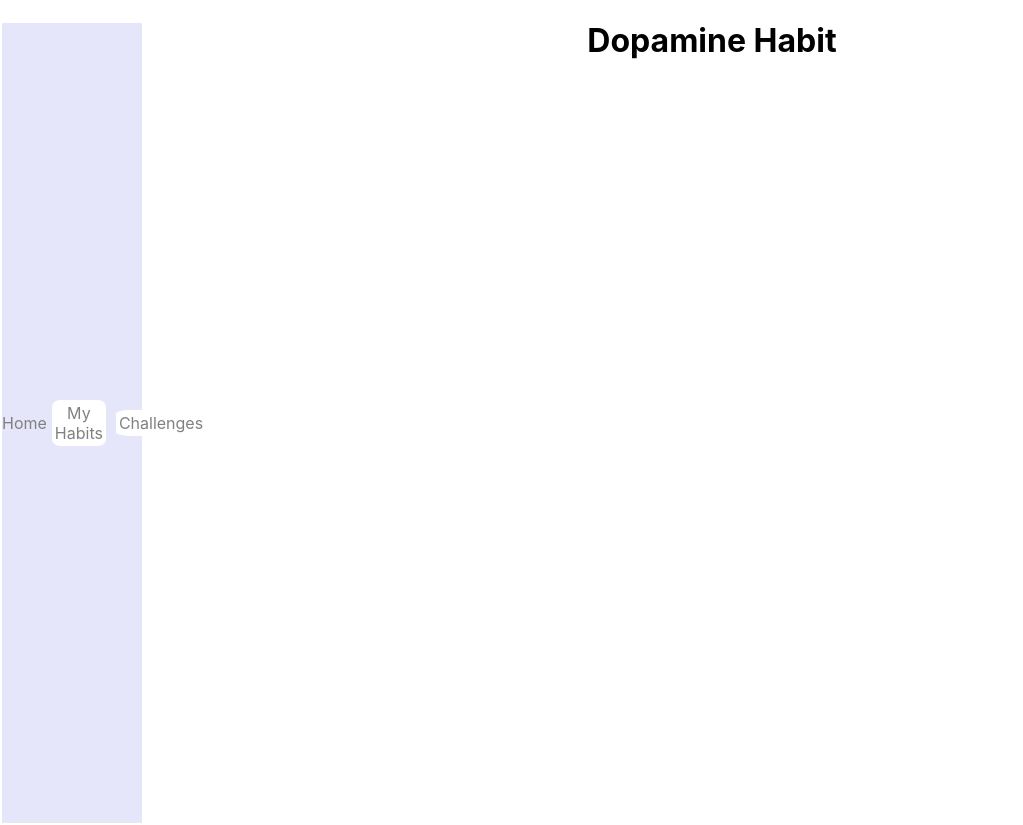
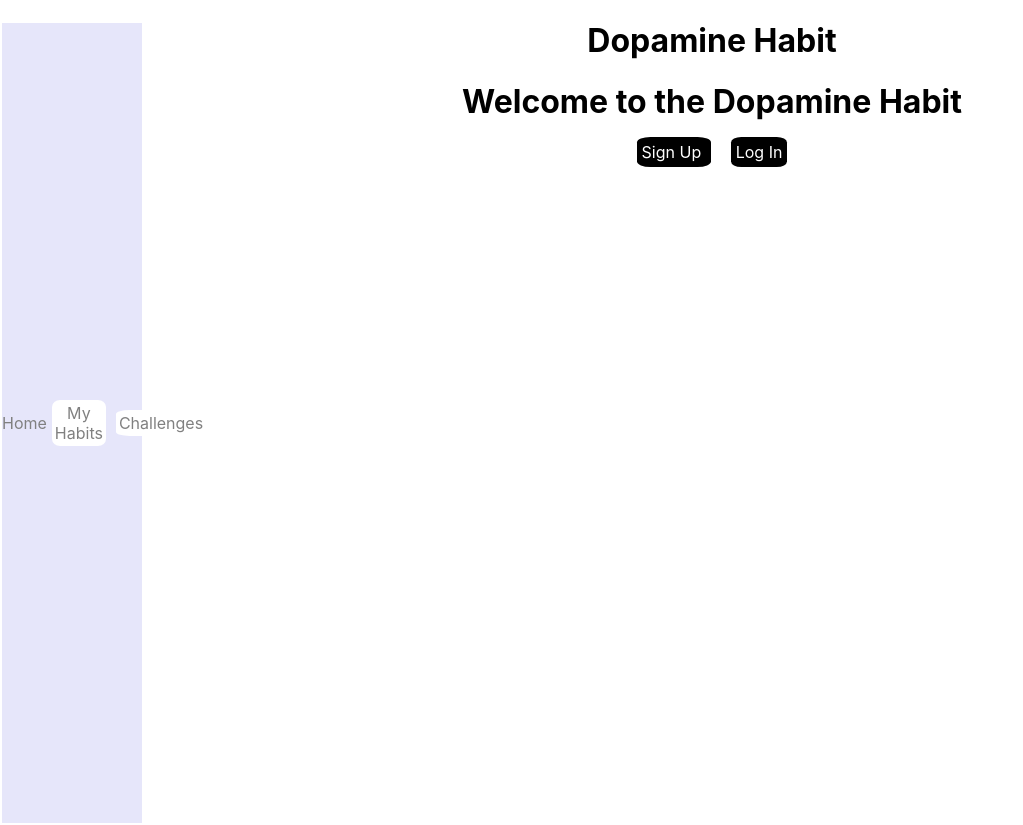
Before and after one commit to Shania810/dopamine-habit-client, a React (Create React App) app: page / in a window 1280 px wide. Shown: the whole page, without its empty margins (0-1023 px from the left). Built offline with nearby package versions, Linux system fonts and the light colour scheme.

Commit message:
add home page and routes

```diff
--- a/src/App.js
+++ b/src/App.js
@@ -6,6 +6,7 @@ import Signup from './pages/Signup'
 import Login from './pages/Login'
 import { NavBar } from './components/NavBar.js'
 import { NewHabit } from './components/NewHabit'
+import { Home } from './pages/Home'
 
 function App() {
   return (
@@ -13,6 +14,7 @@ function App() {
       <NavBar />
       <h1>Dopamine Habit</h1>
       <Routes>
+        <Route path="/" element=<Home /> />
         <Route path="/signup" element=<Signup /> />
         <Route path="/login" element=<Login /> />
         <Route path="/habit" element=<Habit /> />
--- a/src/components/commons.js
+++ b/src/components/commons.js
@@ -14,8 +14,8 @@ export const NavButton = styled(Link)`
   text-decoration: none;
   padding: 3px;
   margin: 5px;
+  border: 0.5 solid black;
   border-radius: 15%;
-  border: 0.5 solid black;
   color: gray;
   background-color: white;
 `
@@ -23,3 +23,12 @@ export const Anchor = styled(Link)`
   text-decoration: none;
   color: gray;
 `
+export const Button = styled(Link)`
+  text-decoration: none;
+  padding: 5px;
+  margin: 10px;
+  border: 2 dotted white;
+  color: white;
+  background-color: black;
+  border-radius: 18%;
+`
--- /dev/null
+++ b/src/pages/Home.js
@@ -0,0 +1,12 @@
+import React from 'react'
+import { Button } from '../components/commons'
+
+export const Home = () => {
+  return (
+    <div>
+      <h1>Welcome to the Dopamine Habit</h1>
+      <Button to="/signup"> Sign Up </Button>
+      <Button to="/login"> Log In </Button>
+    </div>
+  )
+}
```
